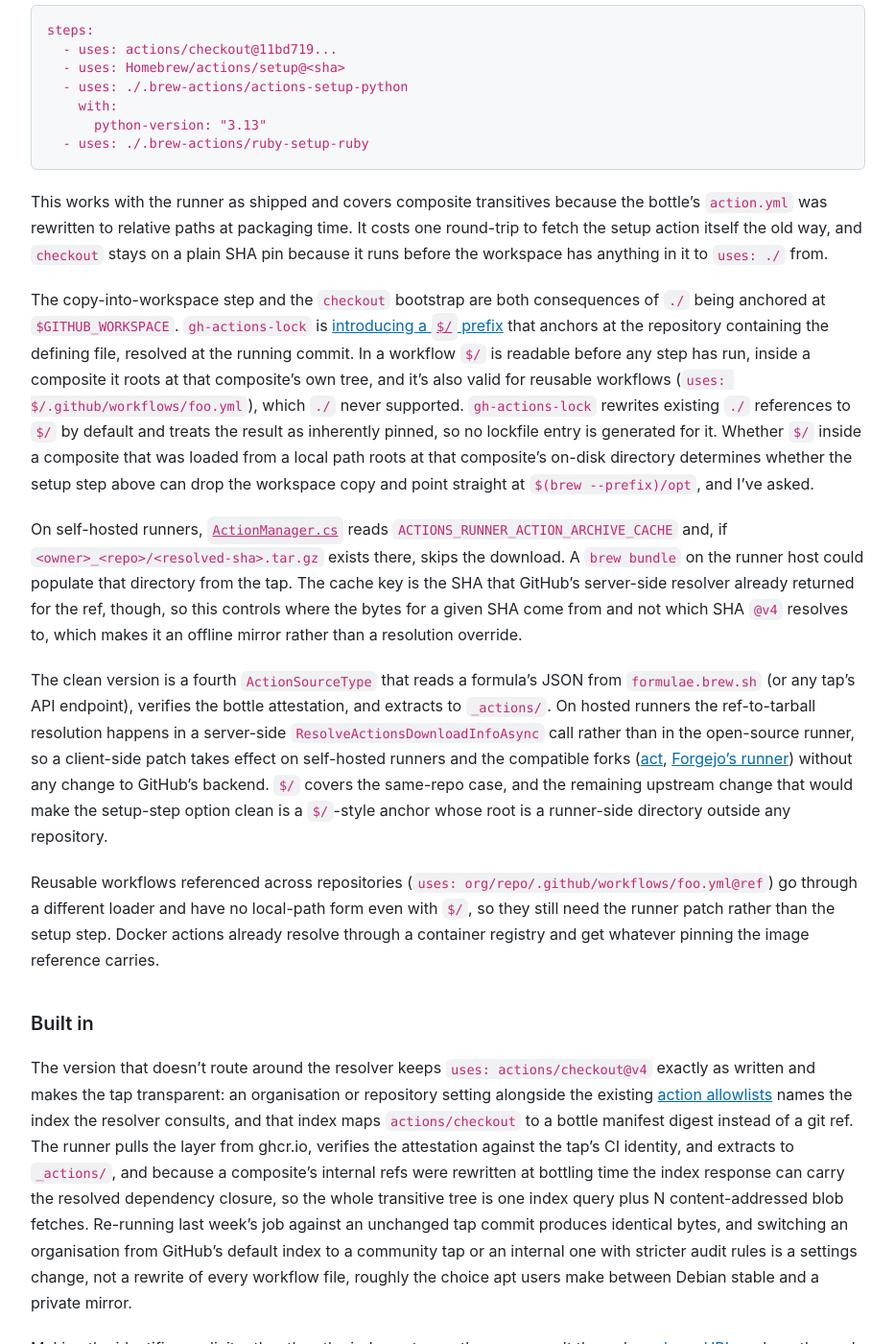
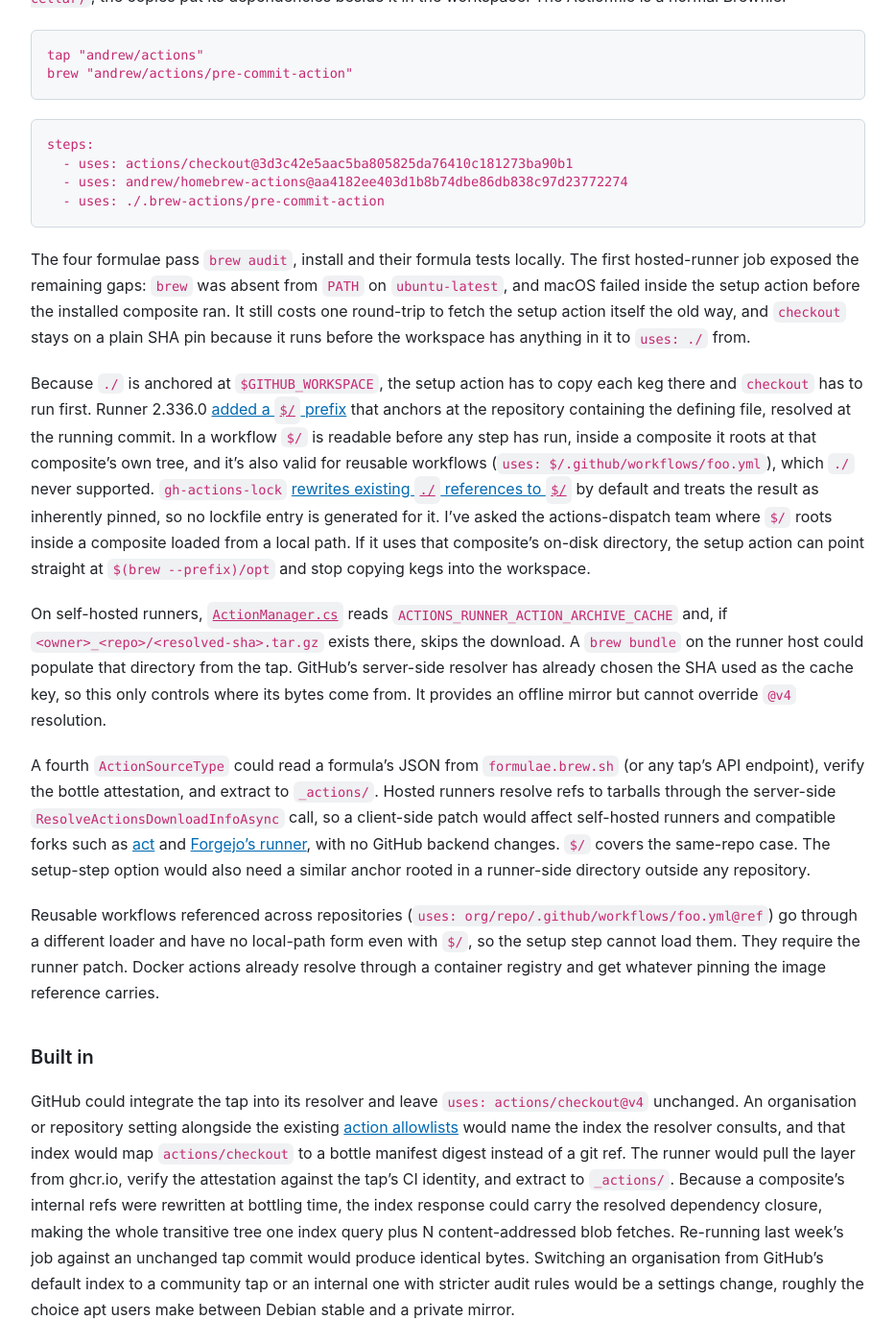
Before and after one commit to andrew/nesbitt.io, a Jekyll site: the page built from _posts/2026/2026-08-04-brew-install-actions-checkout.md, in a window 1280 px wide and 1400 px high, scrolled down 2797 px. Shown: the whole window at 96% size, without its empty margins (173-1106 px from the left). Built offline with Jekyll 4.4.1, drawn with Linux system fonts in a browser that asks for light colours; comment, search, counter and statistics services are not loaded; some of the changed text lies outside the part shown.

Commit message:
Update brew actions post

````diff
--- a/_data/stats.json
+++ b/_data/stats.json
@@ -1,5 +1,5 @@
 {
-  "generated_at": "2026-08-03T16:43:15Z",
+  "generated_at": "2026-08-03T19:15:43Z",
   "total_posts": 189,
   "total_words": 265559,
   "reading_minutes": 1328,
--- a/_posts/2026/2026-08-04-brew-install-actions-checkout.md
+++ b/_posts/2026/2026-08-04-brew-install-actions-checkout.md
@@ -19,7 +19,7 @@
 
 ### A tap of actions
 
-That index is a tap, one formula per action:
+The index can be a tap, with each formula pinning an action tarball by SHA-256:
 
 ```ruby
 class ActionsCheckout < Formula
@@ -44,10 +44,6 @@
 
 The [transitive problem](/2025/12/06/github-actions-package-manager.html) is specific to composite actions, whose `action.yml` carries its own `uses:` lines that the runner re-resolves at execution time regardless of how the outer action was pinned. In a formula those become `depends_on` entries plus an `inreplace` at build time. For a composite that internally calls `actions/cache@v4`:
 
-<!-- TODO: if $/ inside a locally-loaded composite roots at that composite's own
-     directory (ask actions-dispatch team), the rewrite target becomes
-     "uses: $/../actions-cache" or the dep gets vendored into the tree and
-     referenced as "uses: $/deps/actions-cache". Leaving ./../ until confirmed. -->
 ```ruby
 depends_on "actions-cache"
 
@@ -55,11 +51,11 @@
   inreplace "action.yml",
     "uses: actions/cache@v4",
     "uses: ./../actions-cache"
-  prefix.install Dir["*"]
+  prefix.install Dir.children(".")
 end
 ```
 
-The resulting bottle has no floating refs left in it, `brew deps --tree` prints the transitive graph that no runner command exposes today, the tap's git log records which `actions-cache` revision the composite was built against, and moving that pin is a reviewed PR rather than a `git tag -f` in someone else's repository.
+The resulting bottle has no floating refs left in it, `brew deps --tree` prints the transitive graph that no runner command exposes today, and the tap's git log records which `actions-cache` revision the composite was built against. Moving that pin requires a reviewed PR; an action author cannot change it with `git tag -f` in someone else's repository.
 
 Every incident in the [weakest-link post](/2026/04/28/github-actions-is-the-weakest-link.html) would have been stopped by a Debian-style curator gating that PR, where an npm-style per-project lockfile would only have reduced the number of downstream repositories exposed. A workflow that pins `@v4` today has already delegated the version decision to whoever can push a tag to the action repo, and a tap moves that delegation to a reviewer instead. It also matches Homebrew's rolling-release design, where `Brewfile.lock.json` was [removed in November 2024](https://github.com/Homebrew/homebrew-bundle/pull/1509) and per-project pinning is [currently out of scope](https://docs.brew.sh/Brew-Bundle-and-Brewfile). I'd like to see the lockfile come back this year, and until it does a workflow that needs stricter reproducibility than the tap's HEAD can pin the tap itself to a commit.
 
@@ -69,35 +65,35 @@
 
 The runner has three `ActionSourceType` values in [`ActionStepDefinitionReference.cs`](https://github.com/actions/runner/blob/main/src/Sdk/DTPipelines/Pipelines/ActionStepDefinitionReference.cs) (repository, container registry, script) and none of them is "an installed package on disk", so consuming a Homebrew-installed action means picking one of three integration points at increasing cost.
 
-The runner already accepts `uses: ./path/to/action` relative to `$GITHUB_WORKSPACE`, and Homebrew is [preinstalled on `ubuntu-latest`](https://github.com/actions/runner-images/blob/main/images/ubuntu/Ubuntu2404-Readme.md). A composite `Homebrew/actions/setup` step at the top of a job runs `brew bundle --file .github/Actionfile` and copies each keg into `./.brew-actions/<name>` (copies rather than symlinks, so a composite's relative `uses:` resolves against siblings in the workspace and not against `$(brew --cellar)`), and downstream steps reference `uses: ./.brew-actions/<name>`:
+The runner accepts `uses: ./path/to/action` relative to `$GITHUB_WORKSPACE`. The prototype tap at [andrew/homebrew-actions](https://github.com/andrew/homebrew-actions) packages `actions/checkout`, `actions/cache`, `pre-commit/action` and `actions/first-interaction`. Its setup action runs `brew bundle --file .github/Actionfile` and copies each keg into `./.brew-actions/<name>`. A symlink would leave a composite's relative `uses:` resolving inside `$(brew --cellar)`; the copies put its dependencies beside it in the workspace. The Actionfile is a normal Brewfile:
+
+```ruby
+tap "andrew/actions"
+brew "andrew/actions/pre-commit-action"
+```
 
 ```yaml
 steps:
-  - uses: actions/checkout@11bd719...
-  - uses: Homebrew/actions/setup@<sha>
-  - uses: ./.brew-actions/actions-setup-python
-    with:
-      python-version: "3.13"
-  - uses: ./.brew-actions/ruby-setup-ruby
+  - uses: actions/checkout@3d3c42e5aac5ba805825da76410c181273ba90b1
+  - uses: andrew/homebrew-actions@aa4182ee403d1b8b74dbe86db838c97d23772274
+  - uses: ./.brew-actions/pre-commit-action
 ```
 
-This works with the runner as shipped and covers composite transitives because the bottle's `action.yml` was rewritten to relative paths at packaging time. It costs one round-trip to fetch the setup action itself the old way, and `checkout` stays on a plain SHA pin because it runs before the workspace has anything in it to `uses: ./` from.
+The four formulae pass `brew audit`, install and their formula tests locally. The first hosted-runner job exposed the remaining gaps: `brew` was absent from `PATH` on `ubuntu-latest`, and macOS failed inside the setup action before the installed composite ran. It still costs one round-trip to fetch the setup action itself the old way, and `checkout` stays on a plain SHA pin because it runs before the workspace has anything in it to `uses: ./` from.
 
-<!-- TODO: confirm before publish - "this week" from the actions-dispatch team on
-     2026-07-29. README section is live, runner-side enablement date TBC. -->
-The copy-into-workspace step and the `checkout` bootstrap are both consequences of `./` being anchored at `$GITHUB_WORKSPACE`. `gh-actions-lock` is [introducing a `$/` prefix](https://github.com/github/gh-actions-lock#self-repository-actions-) that anchors at the repository containing the defining file, resolved at the running commit. In a workflow `$/` is readable before any step has run, inside a composite it roots at that composite's own tree, and it's also valid for reusable workflows (`uses: $/.github/workflows/foo.yml`), which `./` never supported. `gh-actions-lock` rewrites existing `./` references to `$/` by default and treats the result as inherently pinned, so no lockfile entry is generated for it. Whether `$/` inside a composite that was loaded from a local path roots at that composite's on-disk directory determines whether the setup step above can drop the workspace copy and point straight at `$(brew --prefix)/opt`, and I've asked.
+Because `./` is anchored at `$GITHUB_WORKSPACE`, the setup action has to copy each keg there and `checkout` has to run first. Runner 2.336.0 [added a `$/` prefix](https://github.blog/changelog/2026-07-30-reference-same-repository-actions-with-self-repository-syntax/) that anchors at the repository containing the defining file, resolved at the running commit. In a workflow `$/` is readable before any step has run, inside a composite it roots at that composite's own tree, and it's also valid for reusable workflows (`uses: $/.github/workflows/foo.yml`), which `./` never supported. `gh-actions-lock` [rewrites existing `./` references to `$/`](https://github.com/github/gh-actions-lock#self-repository-actions-) by default and treats the result as inherently pinned, so no lockfile entry is generated for it. I've asked the actions-dispatch team where `$/` roots inside a composite loaded from a local path. If it uses that composite's on-disk directory, the setup action can point straight at `$(brew --prefix)/opt` and stop copying kegs into the workspace.
 
-On self-hosted runners, [`ActionManager.cs`](https://github.com/actions/runner/blob/main/src/Runner.Worker/ActionManager.cs) reads `ACTIONS_RUNNER_ACTION_ARCHIVE_CACHE` and, if `<owner>_<repo>/<resolved-sha>.tar.gz` exists there, skips the download. A `brew bundle` on the runner host could populate that directory from the tap. The cache key is the SHA that GitHub's server-side resolver already returned for the ref, though, so this controls where the bytes for a given SHA come from and not which SHA `@v4` resolves to, which makes it an offline mirror rather than a resolution override.
+On self-hosted runners, [`ActionManager.cs`](https://github.com/actions/runner/blob/main/src/Runner.Worker/ActionManager.cs) reads `ACTIONS_RUNNER_ACTION_ARCHIVE_CACHE` and, if `<owner>_<repo>/<resolved-sha>.tar.gz` exists there, skips the download. A `brew bundle` on the runner host could populate that directory from the tap. GitHub's server-side resolver has already chosen the SHA used as the cache key, so this only controls where its bytes come from. It provides an offline mirror but cannot override `@v4` resolution.
 
-The clean version is a fourth `ActionSourceType` that reads a formula's JSON from `formulae.brew.sh` (or any tap's API endpoint), verifies the bottle attestation, and extracts to `_actions/`. On hosted runners the ref-to-tarball resolution happens in a server-side `ResolveActionsDownloadInfoAsync` call rather than in the open-source runner, so a client-side patch takes effect on self-hosted runners and the compatible forks ([act](https://github.com/nektos/act), [Forgejo's runner](https://code.forgejo.org/forgejo/runner)) without any change to GitHub's backend. `$/` covers the same-repo case, and the remaining upstream change that would make the setup-step option clean is a `$/`-style anchor whose root is a runner-side directory outside any repository.
+A fourth `ActionSourceType` could read a formula's JSON from `formulae.brew.sh` (or any tap's API endpoint), verify the bottle attestation, and extract to `_actions/`. Hosted runners resolve refs to tarballs through the server-side `ResolveActionsDownloadInfoAsync` call, so a client-side patch would affect self-hosted runners and compatible forks such as [act](https://github.com/nektos/act) and [Forgejo's runner](https://code.forgejo.org/forgejo/runner), with no GitHub backend changes. `$/` covers the same-repo case. The setup-step option would also need a similar anchor rooted in a runner-side directory outside any repository.
 
-Reusable workflows referenced across repositories (`uses: org/repo/.github/workflows/foo.yml@ref`) go through a different loader and have no local-path form even with `$/`, so they still need the runner patch rather than the setup step. Docker actions already resolve through a container registry and get whatever pinning the image reference carries.
+Reusable workflows referenced across repositories (`uses: org/repo/.github/workflows/foo.yml@ref`) go through a different loader and have no local-path form even with `$/`, so the setup step cannot load them. They require the runner patch. Docker actions already resolve through a container registry and get whatever pinning the image reference carries.
 
 ### Built in
 
-The version that doesn't route around the resolver keeps `uses: actions/checkout@v4` exactly as written and makes the tap transparent: an organisation or repository setting alongside the existing [action allowlists](https://docs.github.com/en/organizations/managing-organization-settings/disabling-or-limiting-github-actions-for-your-organization) names the index the resolver consults, and that index maps `actions/checkout` to a bottle manifest digest instead of a git ref. The runner pulls the layer from ghcr.io, verifies the attestation against the tap's CI identity, and extracts to `_actions/`, and because a composite's internal refs were rewritten at bottling time the index response can carry the resolved dependency closure, so the whole transitive tree is one index query plus N content-addressed blob fetches. Re-running last week's job against an unchanged tap commit produces identical bytes, and switching an organisation from GitHub's default index to a community tap or an internal one with stricter audit rules is a settings change, not a rewrite of every workflow file, roughly the choice apt users make between Debian stable and a private mirror.
+GitHub could integrate the tap into its resolver and leave `uses: actions/checkout@v4` unchanged. An organisation or repository setting alongside the existing [action allowlists](https://docs.github.com/en/organizations/managing-organization-settings/disabling-or-limiting-github-actions-for-your-organization) would name the index the resolver consults, and that index would map `actions/checkout` to a bottle manifest digest instead of a git ref. The runner would pull the layer from ghcr.io, verify the attestation against the tap's CI identity, and extract to `_actions/`. Because a composite's internal refs were rewritten at bottling time, the index response could carry the resolved dependency closure, making the whole transitive tree one index query plus N content-addressed blob fetches. Re-running last week's job against an unchanged tap commit would produce identical bytes. Switching an organisation from GitHub's default index to a community tap or an internal one with stricter audit rules would be a settings change, roughly the choice apt users make between Debian stable and a private mirror.
 
-Making the identifier explicit rather than the index gets you the same result through [package URLs](https://github.com/package-url/purl-spec), where the purl type selects the resolver:
+[Package URLs](https://github.com/package-url/purl-spec) could put the resolver directly in the identifier:
 
 ```yaml
 steps:
@@ -115,10 +111,10 @@
 
 [Gitea's `act_runner`](https://gitea.com/gitea/act_runner) and [Forgejo's runner](https://code.forgejo.org/forgejo/runner) implement the same `uses:` semantics with no closed server-side resolution call, so either the transparent-index or the purl form could land there first. Codeberg, Forgejo and Gitea each already maintain an `actions` org ([codeberg.org/actions](https://codeberg.org/actions), [code.forgejo.org/actions](https://code.forgejo.org/actions), [gitea.com/actions](https://gitea.com/actions)) that mirrors a hand-picked subset of upstream actions so their users' workflows resolve without touching github.com. Those orgs are the curated index a tap would produce, maintained by hand, and the Forgejo maintainers have been [vocal about wanting](https://codeberg.org/forgejo/discussions/issues/214) something better than inheriting GitHub's resolution model.
 
-### Effort
+### Prototype
 
-<!-- TODO before publish (Tue 2026-08-04): actually generate formulae for the 70
-     from https://packages.ecosyste.ms/critical?registry=github+actions - fetch each
-     action.yml, classify node/composite/docker, extract composite uses: -> depends_on,
-     run zizmor, and replace "is a script" below with the real numbers / tap link. -->
-Generating draft formulae for the [70 most-used actions in ecosyste.ms data](https://packages.ecosyste.ms/critical?registry=github+actions) is a script, and the `depends_on` graph falls out of parsing each `action.yml`, which the [community lockfile tools](/2025/12/30/community-tools-bring-lockfile-support-to-github-actions.html) already do. A `brew audit` extension that shells out to zizmor and checks `depends_on` coverage is a couple of hundred lines against the existing audit framework, and the setup-step shim is one composite action. None of that requires anyone at GitHub to agree to anything. Homebrew is already installed on every hosted Linux and macOS runner image (Windows runners would need the setup step to pull bottles some other way), and the curated-index piece is the one part of the December table that GitHub's roadmap leaves unaddressed. If someone wants to try the tap, I'd help.
+I generated draft formulae for the [70 actions in ecosyste.ms' current critical set](https://packages.ecosyste.ms/critical?registry=github+actions). The pinned sources contain 55 JavaScript actions, nine composite actions and six Docker actions. The JavaScript group is 30 Node 24, 19 Node 20, one Node 16 and five Node 12; all 71 declared `pre`, `main` and `post` entrypoints were present in the archives. Seven composites declare external actions, giving seven dependency edges into five repositories. Four targets are already among the 70, while both Gradle compatibility actions depend on different subdirectories of `gradle/actions`, so closing the first-level graph takes one extra formula: 71 in all.
+
+ecosyste.ms labels two conda-forge packages' latest release as `master`, although both codeload URLs now return 404; its stored commit SHAs still fetch. The recorded source for `conda-forge/webservices-dispatch-action` is a Docker action while the package metadata calls it composite. `Platane/snk` has no license metadata or license file. Five of the six Docker actions ultimately use image tags or Dockerfile base-image tags rather than digests. zizmor 1.28.0 reported 61 findings across seven action definitions; 45 were high-severity, high-confidence findings across five, comprising 40 template-injection findings and five unpinned-use findings.
+
+Turning the drafts into a tap needs a `brew audit` extension that shells out to zizmor and checks `depends_on` coverage, plus the setup-step shim. The parser, formula emitter and dependency rewrite are small because the [community lockfile tools](/2025/12/30/community-tools-bring-lockfile-support-to-github-actions.html) already do the same action.yml walk. GitHub's existing public interfaces are enough to build the prototype. Homebrew is already installed on hosted macOS images. The prototype's Ubuntu job needs an explicit bootstrap because `brew` was absent from `PATH`, and Windows needs the setup step to pull bottles some other way. The curated-index piece is the one part of the December table that GitHub's roadmap leaves unaddressed. [andrew/homebrew-actions](https://github.com/andrew/homebrew-actions) now has the setup action and the first four formulae, with its hosted-runner failures visible in CI.
````
Also changed, not shown: other parts of _posts/2026/2026-08-04-brew-install-actions-checkout.md (+1 -1 lines).
